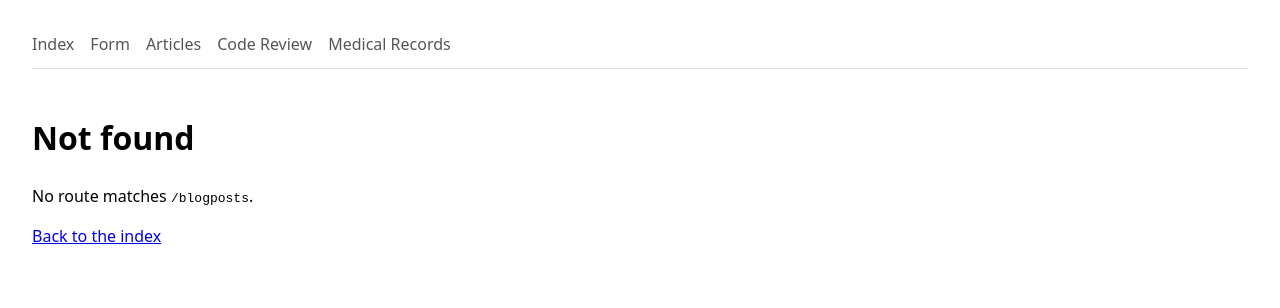
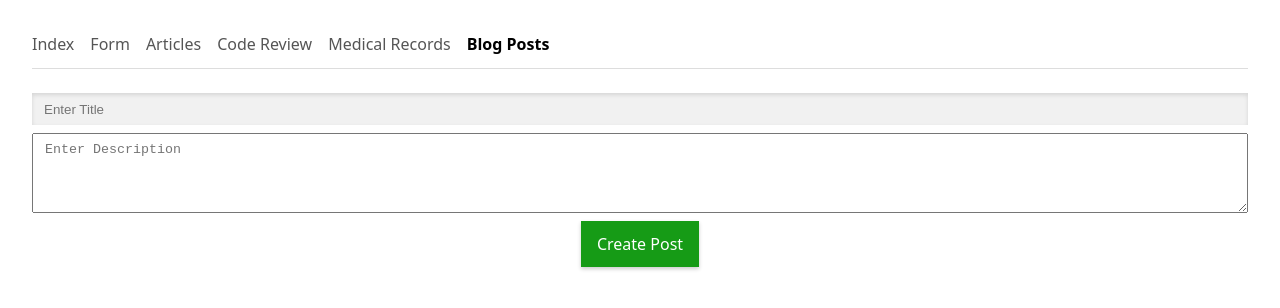
Before and after one commit to kyle-sit/interview-prep-fe, a React (Vite) app: page /blogposts in a window 1280 px wide. Before the commit this address had no page. Shown: the top 308 px of the page. Built offline with nearby package versions, Linux system fonts and the light colour scheme.

Commit message:
blog post component

```diff
--- /dev/null
+++ b/src/components/BlogPost/BlogDisplay.css
@@ -0,0 +1,20 @@
+.blog-display {
+    display: flex;
+    flex-direction: row;
+    flex-wrap: wrap;
+    justify-content: center;
+    gap: 1rem;
+}
+
+.blog-display .blog-post {
+    display: flex;
+    flex-direction: column;
+    align-items: center;
+    background-color: #ededed;
+    border: 1px solid rgb(180, 180, 180);
+    padding: 1.5rem 3rem 1rem 3rem;
+}
+
+.blog-display .blog-post button {
+    padding: 0.5rem 0.75rem;
+}
--- /dev/null
+++ b/src/components/BlogPost/BlogDisplay.jsx
@@ -0,0 +1,17 @@
+import "./BlogDisplay.css";
+
+function BlogDisplay({ posts, onDelete }) {
+    return (
+        <div className="blog-display">
+            {posts.map((post) => (
+                <div className="blog-post" key={post.id}>
+                    <h3>{post.title}</h3>
+                    <p>{post.description}</p>
+                    <button onClick={() => onDelete(post)}>Delete</button>
+                </div>
+            ))}
+        </div>
+    );
+}
+
+export default BlogDisplay;
--- /dev/null
+++ b/src/components/BlogPost/BlogInput.css
@@ -0,0 +1,18 @@
+.blog-input {
+    display: flex;
+    flex-direction: column;
+    gap: 0.5rem;
+}
+
+.blog-input .blog-title {
+    height: 2rem;
+    background-color: rgb(241, 241, 241);
+    border: none;
+    padding: 0 0.75rem;
+    box-shadow: inset 0 2px 4px rgba(0, 0, 0, 0.12);
+}
+
+.blog-input .blog-description {
+    height: 5rem;
+    padding: 0.5rem 0.75rem;
+}
--- /dev/null
+++ b/src/components/BlogPost/BlogInput.jsx
@@ -0,0 +1,30 @@
+import "./BlogInput.css";
+
+function BlogInput() {
+    // set custom invalidator for blank spaces
+    const requireNonBlank = (message) => (e) => {
+        e.target.setCustomValidity(e.target.value.trim() === "" ? message : "");
+    };
+
+    return (
+        <div className="blog-input">
+            <input
+                className="blog-title"
+                name="title"
+                type="text"
+                placeholder="Enter Title"
+                required
+                onInput={requireNonBlank("Title can't only be spaces.")}
+            />
+            <textarea
+                className="blog-description"
+                name="description"
+                placeholder="Enter Description"
+                required
+                onInput={requireNonBlank("Description can't only be spaces.")}
+            />
+        </div>
+    );
+}
+
+export default BlogInput;
--- /dev/null
+++ b/src/components/BlogPost/BlogPost.css
@@ -0,0 +1,35 @@
+.blog-posts {
+    display: flex;
+    flex-direction: column;
+    gap: 2rem;
+}
+
+.blog-posts .blog-form {
+    display: flex;
+    flex-direction: column;
+    gap: 0.5rem;
+}
+
+.blog-posts button {
+    align-self: center;
+    background-color: rgb(22, 155, 22);
+    border: none;
+    padding: 0.75rem 1rem;
+    font-size: 1rem;
+    font-weight: 500;
+    font-family: inherit;
+    color: white;
+    box-shadow: 0 2px 4px rgba(0, 0, 0, 0.2);
+    transition:
+        box-shadow 0.15s ease,
+        transform 0.15s ease;
+}
+
+.blog-posts button:hover {
+    box-shadow: 0 4px 8px rgba(0, 0, 0, 0.2);
+}
+
+.blog-posts button:active {
+    transform: translateY(1px);
+    box-shadow: 0 1px 1px rgba(0, 0, 0, 0.2);
+}
--- /dev/null
+++ b/src/components/BlogPost/BlogPost.jsx
@@ -0,0 +1,40 @@
+import "./BlogPost.css";
+
+import { useState } from "react";
+import BlogInput from "./BlogInput";
+import BlogDisplay from "./BlogDisplay";
+
+function BlogPost() {
+    const [posts, setPosts] = useState([]);
+
+    const createPost = (formData) => {
+        /**
+         * React 19 allows formData to be retrieved on action, validation is at the input level.
+         * This allows the input to be uncontrolled inputs, not triggering rerender on every keystroke.
+         * If we made the inputs controlled (would be necessary if we wanted validation on each
+         * keystroke), we should memoize the BlogDisplay component and its props so that that component
+         * does not rerender every time the user updates the inputs.
+         **/
+        const title = formData.get("title");
+        const description = formData.get("description");
+        setPosts((prev) => [...prev, { id: crypto.randomUUID(), title, description }]);
+    };
+
+    const onDelete = (post) => {
+        setPosts((prev) => prev.filter((p) => p.id !== post.id));
+    };
+
+    return (
+        <div className="blog-posts">
+            <form className="blog-form" action={createPost}>
+                <BlogInput />
+                <button type="submit">Create Post</button>
+            </form>
+            <div>
+                <BlogDisplay posts={posts} onDelete={onDelete} />
+            </div>
+        </div>
+    );
+}
+
+export default BlogPost;
--- a/src/routes/routes.tsx
+++ b/src/routes/routes.tsx
@@ -4,6 +4,7 @@ import Articles from "../components/Articles/Articles.jsx";
 import { ARTICLES_DATA } from "../constants";
 import CodeReviewFeedback from "../components/CodeReview/CodeReviewFeedback.jsx";
 import MedicalRecords from "../components/MedicalRecords/MedicalRecords.jsx";
+import BlogPost from "../components/BlogPost/BlogPost.jsx";
 
 export type PracticeRoute = {
     /** URL segment, no leading slash. */
@@ -29,4 +30,5 @@ export const practiceRoutes: PracticeRoute[] = [
     },
     { path: "codereview", label: "Code Review", element: <CodeReviewFeedback /> },
     { path: "medicalrecords", label: "Medical Records", element: <MedicalRecords /> },
+    { path: "blogposts", label: "Blog Posts", element: <BlogPost /> },
 ];
```
